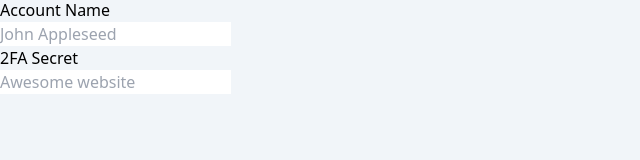
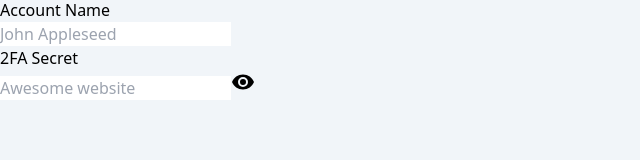
Before and after one commit to Astrian/dualcodes, a React (Vite) app: page /accounts/1 in a window 1280 px wide. Shown: the part 128-288 px from the top of the page, without its empty margins (0-640 px from the left). Built offline with nearby package versions, Linux system fonts and the light colour scheme.

Commit message:
Display secrect feature

```diff
--- a/src/pages/AccountDetail/index.tsx
+++ b/src/pages/AccountDetail/index.tsx
@@ -2,13 +2,15 @@ import PilledTable from '../../components/PilledTable'
 import PilledTableCell from '../../components/PilledTableCell'
 import { useEffect, useState } from 'react'
 import Topbar from '../../components/Topbar'
+import Icon from '@mdi/react'
+import { mdiEye, mdiEyeOff } from '@mdi/js'
 
 function AccountDetail() {
 	const [account, setAccount] = useState({} as Account)
 	const [websiteField, setWebsiteField] = useState('')
 	const [nameField, setNameField] = useState('')
 	const [secretField, setSecretField] = useState('')
-	const [displaySecret, setDisplaySecret] = useState('')
+	const [displaySecret, setDisplaySecret] = useState(false)
 
 	useEffect(() => {
 		const id = window.location.pathname.split('/')[2]
@@ -43,9 +45,11 @@ function AccountDetail() {
 
 				<PilledTableCell>
 					<div className="font-semibold">2FA Secret</div>
-					<div>
-						<input type='text' className='w-full outline-none' placeholder='Awesome website' defaultValue={secretField} />
-						<button></button>
+					<div className='flex'>
+						<input type={displaySecret ? 'text' : 'password'} className='w-full outline-none' placeholder='Awesome website' defaultValue={secretField} />
+						<button onClick={() => setDisplaySecret(!displaySecret)}>
+							{displaySecret ? <Icon path={mdiEyeOff} size={1} /> : <Icon path={mdiEye} size={1} />}
+						</button>
 					</div>
 				</PilledTableCell>
 			</PilledTable>
```
